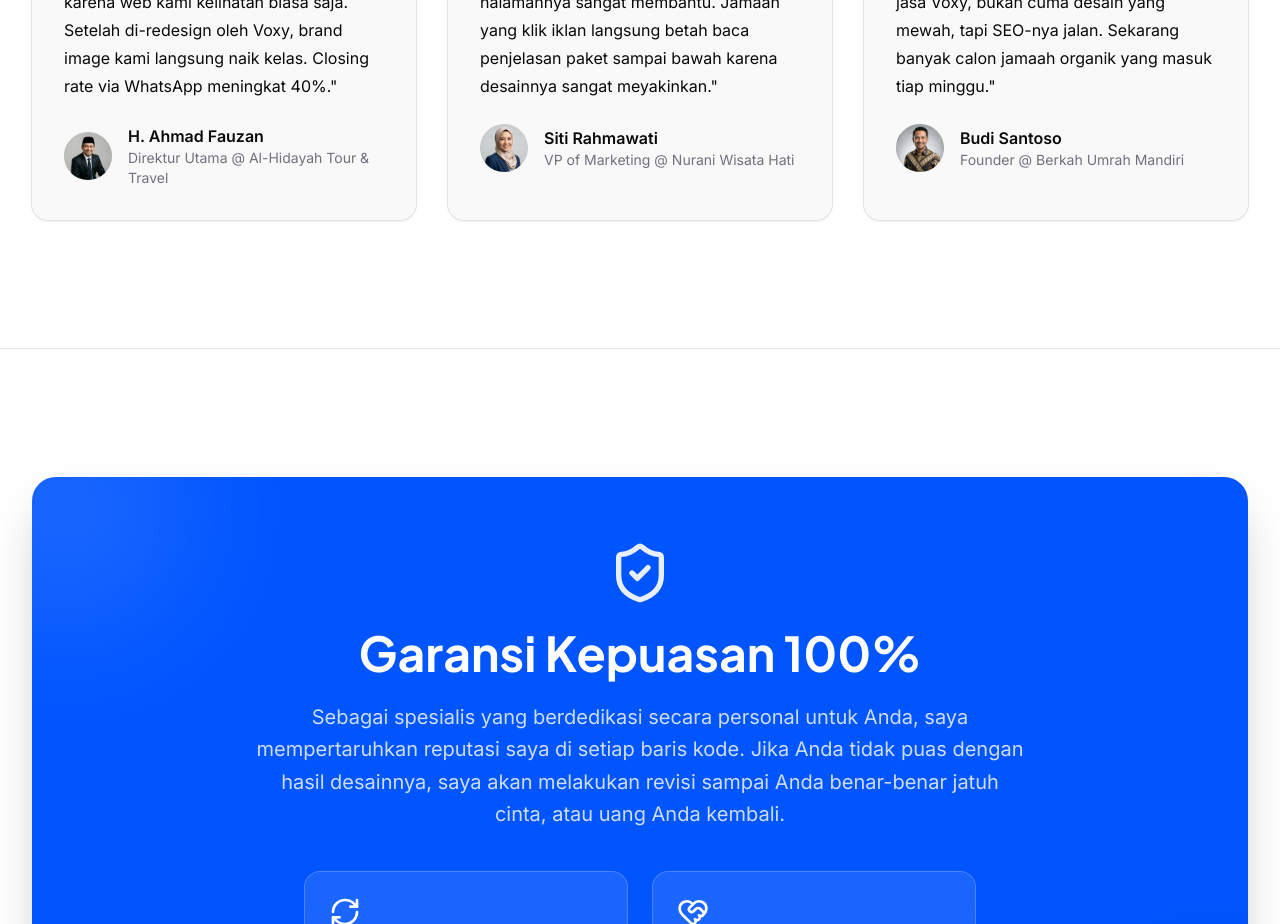
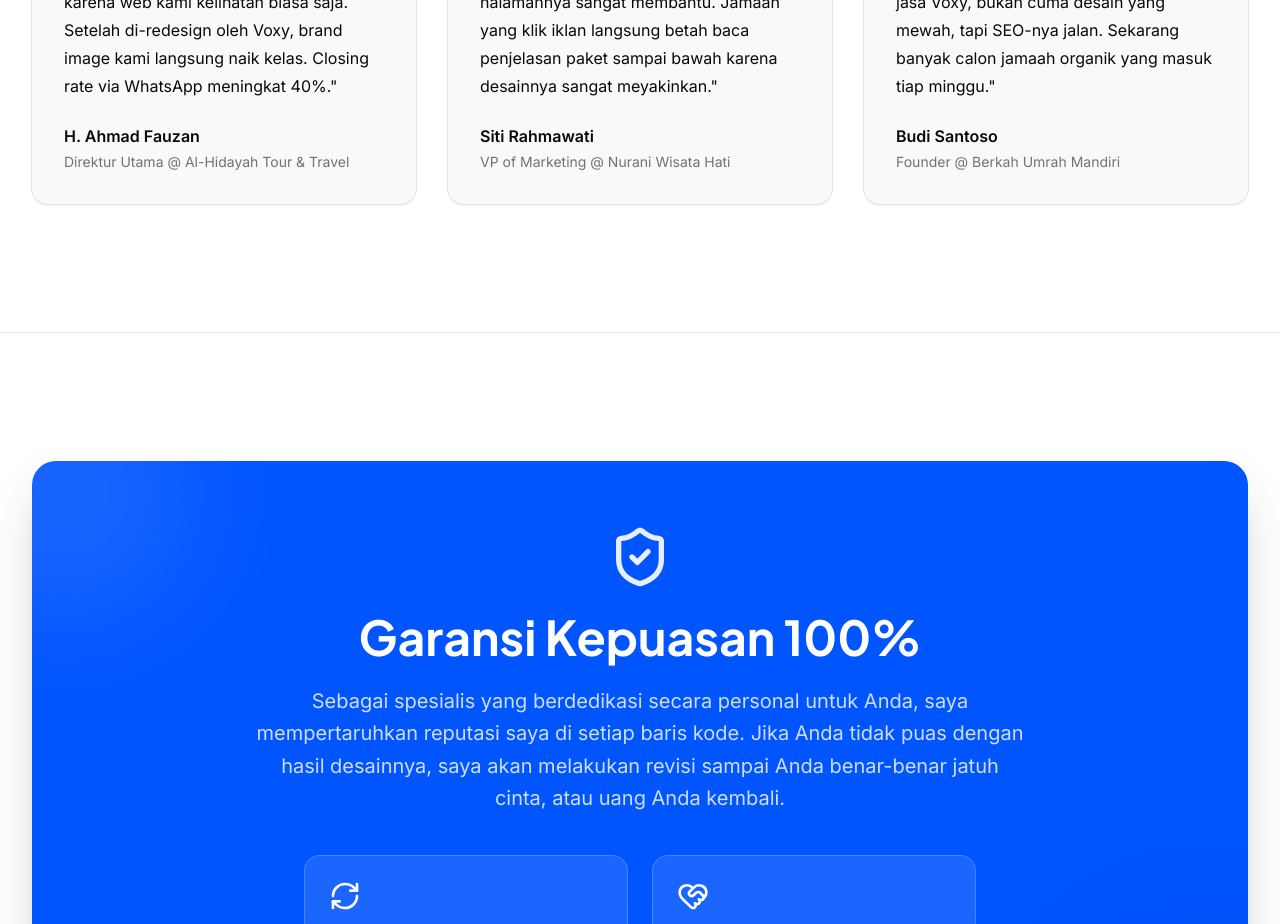
Before and after one commit to damosfxa/landingpage, a Next.js app: page / in a window 1280 px wide. Shown: the part 3660-4584 px from the top of the page. Built offline with nearby package versions, Linux system fonts and the light colour scheme.

Commit message:
style: remove avatars completely from testimonials for a cleaner text-only look

```diff
--- a/src/components/sections/testimonial.tsx
+++ b/src/components/sections/testimonial.tsx
@@ -78,18 +78,9 @@ export function TestimonialSection() {
                 <blockquote className="text-foreground">
                   <p className="text-base leading-7">"{testimonial.body}"</p>
                 </blockquote>
-                <figcaption className="mt-6 flex items-center gap-x-4">
-                  <Image
-                    className="h-12 w-12 rounded-full bg-secondary object-cover"
-                    src={testimonial.author.imageUrl}
-                    alt={testimonial.author.name}
-                    width={48}
-                    height={48}
-                  />
-                  <div>
-                    <div className="font-semibold text-foreground">{testimonial.author.name}</div>
-                    <div className="text-sm text-muted-foreground">{testimonial.author.handle} @ {testimonial.author.company}</div>
-                  </div>
+                <figcaption className="mt-6 flex flex-col gap-y-1">
+                  <div className="font-semibold text-foreground">{testimonial.author.name}</div>
+                  <div className="text-sm text-muted-foreground">{testimonial.author.handle} @ {testimonial.author.company}</div>
                 </figcaption>
               </motion.div>
             ))}
```
